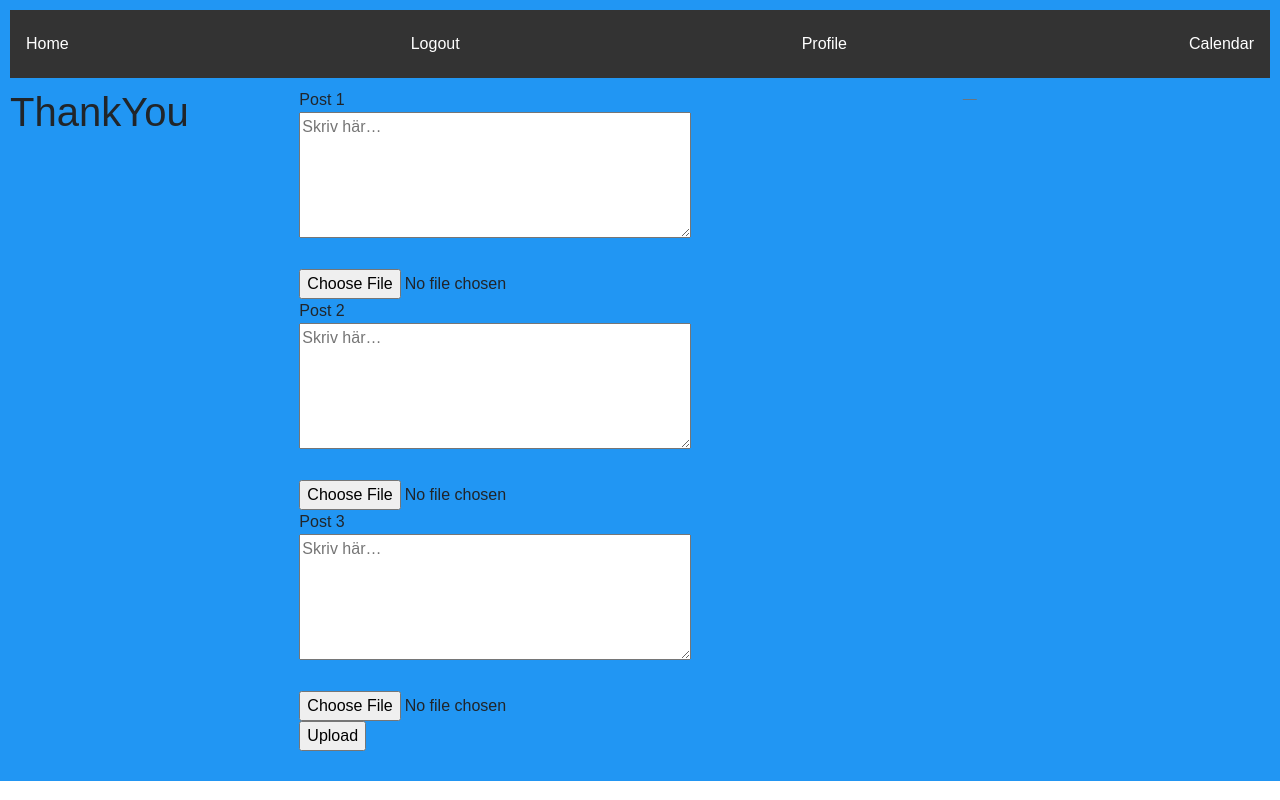
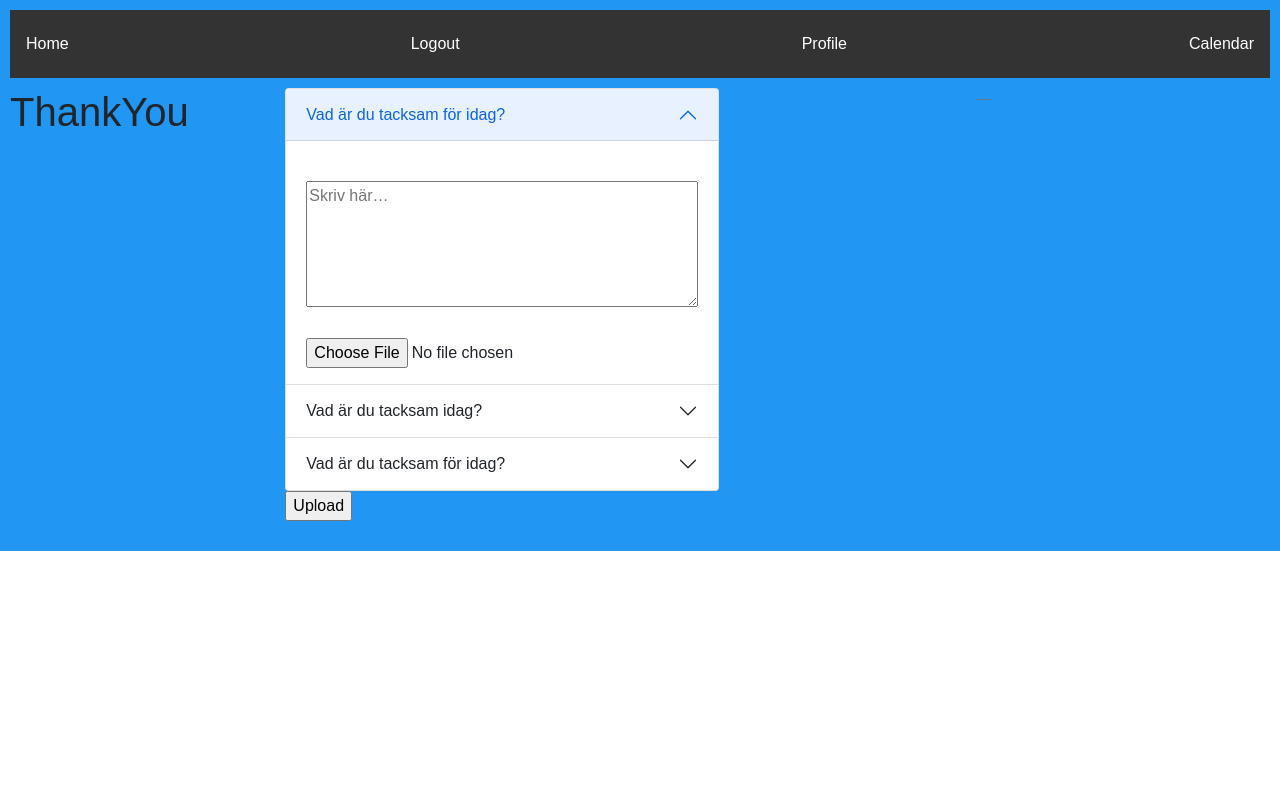
Before and after one commit to jonfra165/Thankyou, a Flask app: template ThankYou_Kod/ThankYou/website/templates/home.html in a window 1280 px wide. Run offline with Flask 2, Linux system fonts and the light colour scheme; the template is opened without the code that fills it, so the values that code supplies are empty.

Commit message:
Accordiation to form
Co-Authored-By: jonfra165 <76876808+jonfra165@users.noreply.github.com>

```diff
--- a/ThankYou_Kod/ThankYou/website/templates/home.html
+++ b/ThankYou_Kod/ThankYou/website/templates/home.html
@@ -14,27 +14,59 @@
 
 <h1>ThankYou</h1>
 
+<div class="accordion" id="accordionExample">
   <form action="/" method="POST" enctype="multipart/form-data">
-    <label for="note1">Post 1</label><br/>
+    <div class="accordion-item">
+      <h2 class="accordion-header" id="headingOne">
+        <button class="accordion-button" type="button" data-bs-toggle="collapse" data-bs-target="#collapseOne" aria-expanded="true" aria-controls="collapseOne">
+          Vad är du tacksam för idag?
+        </button>
+      </h2>
+      <div id="collapseOne" class="accordion-collapse collapse show" aria-labelledby="headingOne" data-bs-parent="#accordionExample">
+        <div class="accordion-body">
+          <label for="note1"></label><br/>
           <textarea name="note1" id="note1" placeholder="Skriv här…" cols="40" rows="5"></textarea>
 
           <label for="filename"></label><br/>
-    <input type="file" id="file1" name="file1"/><br/>
-
-    <label for="note2">Post 2</label><br/>
+          <input type="file" id="file1" name="file1"/>
+        </div>
+      </div>
+    </div>
+    <div class="accordion-item">
+      <h2 class="accordion-header" id="headingTwo">
+        <button class="accordion-button collapsed" type="button" data-bs-toggle="collapse" data-bs-target="#collapseTwo" aria-expanded="false" aria-controls="collapseTwo">
+          Vad är du tacksam idag?
+        </button>
+      </h2>
+      <div id="collapseTwo" class="accordion-collapse collapse" aria-labelledby="headingTwo" data-bs-parent="#accordionExample">
+        <div class="accordion-body">
+          <label for="note2"></label><br/>
           <textarea name="note2" id="note2" placeholder="Skriv här…" cols="40" rows="5"></textarea>
 
           <label for="filename"></label><br/>
-    <input type="file" id="file2" name="file2"/><br/>
-
-    <label for="note3">Post 3</label><br/>
+          <input type="file" id="file2" name="file2"/>
+        </div>
+      </div>
+    </div>
+    <div class="accordion-item">
+      <h2 class="accordion-header" id="headingThree">
+        <button class="accordion-button collapsed" type="button" data-bs-toggle="collapse" data-bs-target="#collapseThree" aria-expanded="false" aria-controls="collapseThree">
+          Vad är du tacksam för idag?
+        </button>
+      </h2>
+      <div id="collapseThree" class="accordion-collapse collapse" aria-labelledby="headingThree" data-bs-parent="#accordionExample">
+        <div class="accordion-body">
+          <label for="note3"></label><br/>
           <textarea name="note3" id="note3" placeholder="Skriv här…" cols="40" rows="5"></textarea>
 
           <label for="filename"></label><br/>
-    <input type="file" id="file3" name="file3"/><br/>
-
+          <input type="file" id="file3" name="file3"/>
+        </div>
+      </div>
+    </div>
     <input type=submit value=Upload>
   </form>
+</div>
 
 <figure class="text-end">
     <blockquote class="blockquote">
```
Lines whose indentation alone changed are shown as unchanged.
